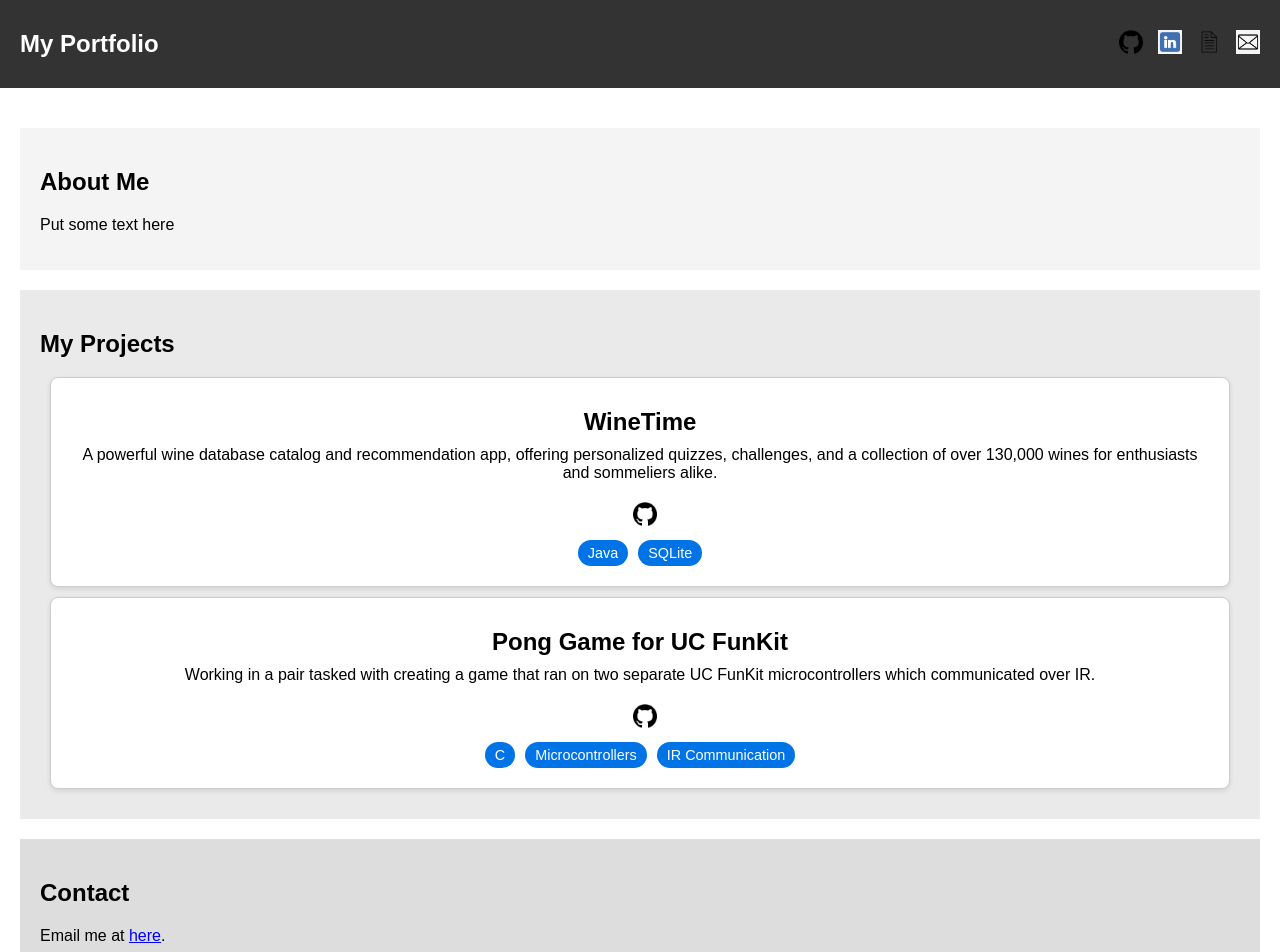
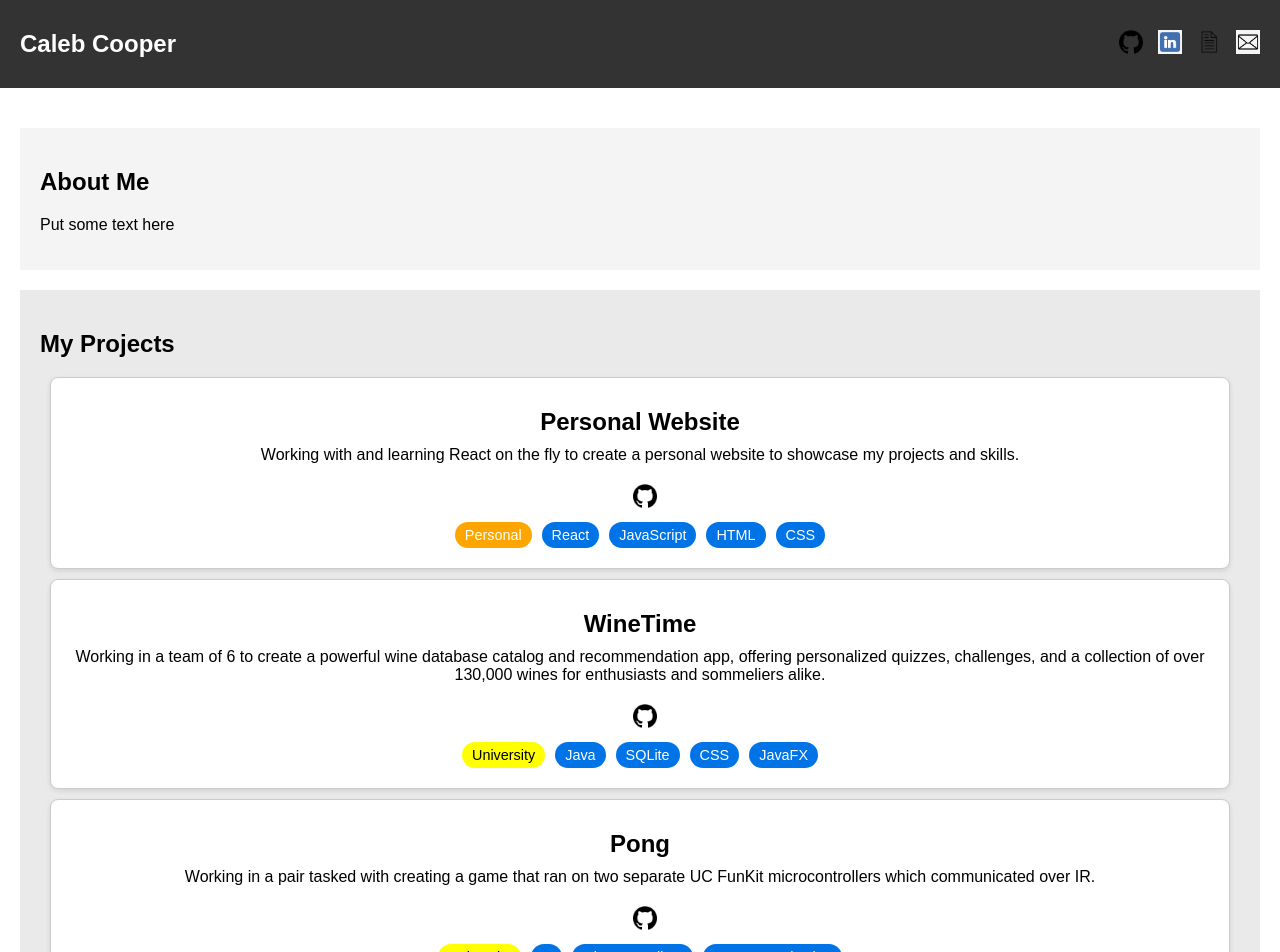
Before and after one commit to caleb-cooper2/caleb-cooper2.github.io, a React (Create React App) app: page / in a window 1280 px wide. Shown: the top 952 px of the page. Built offline with nearby package versions, Linux system fonts and the light colour scheme.

Commit message:
Differentiated personal vs university projects. Delete contact bit from bottom

```diff
--- a/src/App.js
+++ b/src/App.js
@@ -3,7 +3,6 @@ import React from "react";
 import Navbar from "./components/Navbar";
 import Projects from "./components/Projects";
 import About from "./components/About";
-import Contact from "./components/Contact";
 
 function App() {
   return (
@@ -12,7 +11,6 @@ function App() {
       <main>
         <About />
         <Projects />
-        <Contact />
       </main>
     </div>
   );
--- a/src/components/Contact.css
+++ /dev/null
@@ -1,10 +0,0 @@
-.contact {
-    padding: 20px;
-    background-color: #ddd;
-    margin: 20px 0;
-  }
-
-  .contact a {
-    color: blue;
-    text-decoration: underline;
-  }
--- a/src/components/Contact.js
+++ /dev/null
@@ -1,13 +0,0 @@
-import React from "react";
-import "./Contact.css";
-
-function Contact() {
-  return (
-    <section id="contact" className="contact">
-      <h2>Contact</h2>
-      <p>Email me at <a href="mailto:calebcooper8812@gmail.com">here</a>.</p>
-    </section>
-  );
-}
-
-export default Contact;
--- a/src/components/Navbar.js
+++ b/src/components/Navbar.js
@@ -8,7 +8,7 @@ import emailIcon from "../assets/email.png";
 function Navbar() {
   return (
     <nav className="navbar">
-      <h1 className="logo">My Portfolio</h1>
+      <h1 className="logo">Caleb Cooper</h1>
       <div className="icon-links">
         <div className="icon-wrapper">
           <a
--- a/src/components/Projects.js
+++ b/src/components/Projects.js
@@ -6,20 +6,40 @@ import "./Projects.css";
 function Projects() {
   const projectTiles = [
     new TileBuilder()
+      .setTitle("Personal Website")
+      .setDescription(
+        "Working with and learning React on the fly to create a personal website to showcase my projects and skills."
+      )
+      .setGithubLink("https://github.com/ccooper6/ccooper6.github.io")
+      .setKeyAspects(["React", "JavaScript", "HTML", "CSS"])
+      .setProjectType("Personal")
+      .build(),
+    new TileBuilder()
       .setTitle("WineTime")
       .setDescription(
-        "A powerful wine database catalog and recommendation app, offering personalized quizzes, challenges, and a collection of over 130,000 wines for enthusiasts and sommeliers alike."
+        "Working in a team of 6 to create a powerful wine database catalog and recommendation app, offering personalized quizzes, challenges, and a collection of over 130,000 wines for enthusiasts and sommeliers alike."
       )
       .setGithubLink("https://github.com/ccooper6/WineTime")
-      .setKeyAspects(["Java", "SQLite"])
+      .setKeyAspects(["Java", "SQLite", "CSS", "JavaFX"])
+      .setProjectType("University")
       .build(),
     new TileBuilder()
-      .setTitle("Pong Game for UC FunKit")
+      .setTitle("Pong")
       .setDescription(
         "Working in a pair tasked with creating a game that ran on two separate UC FunKit microcontrollers which communicated over IR."
       )
+      .setGithubLink("https://github.com/ccooper6/UC_FunKit_Pong")
+      .setKeyAspects(["C", "Microcontrollers", "IR Communication"])
+      .setProjectType("University")
+      .build(),
+      new TileBuilder()
+      .setTitle("Resource Stockpiling")
+      .setDescription(
+        "Working in a pair tasked with creating a game that showcased our understanding of Java and JavaFX."
+      )
       .setGithubLink("https://github.com/ccooper6/Resource-Stockpiling")
-      .setKeyAspects(["C", "Microcontrollers", "IR Communication"])
+      .setKeyAspects(["Java", "JavaFX"])
+      .setProjectType("University")
       .build(),
   ];
 
--- a/src/components/Tile.css
+++ b/src/components/Tile.css
@@ -57,3 +57,11 @@
     border-radius: 15px;
     font-size: 0.9em;
   }
+
+  .type-bubble {
+    background-color: #0073e6;
+    color: white;
+    padding: 5px 10px;
+    border-radius: 15px;
+    font-size: 0.9em;
+  }
--- a/src/components/Tile.js
+++ b/src/components/Tile.js
@@ -2,7 +2,17 @@ import React from "react";
 import "./Tile.css";
 import githubIcon from "../assets/github.png";
 
-function Tile({ title, description, image, githubLink, keyAspects }) {
+function Tile({ title, description, image, githubLink, keyAspects, projectType }) {
+  var bubbleColor = "";
+  var textColor = "";
+  if (projectType === "University") {
+    bubbleColor = "yellow";
+    textColor = "black";
+  } else if (projectType === "Personal") {
+    bubbleColor = "orange";
+  } else {
+    bubbleColor = "red";
+  }
   return (
     <div className="tile">
       {image && <img src={image} alt={`${title} icon`} className="tile-image" />}
@@ -24,6 +34,11 @@ function Tile({ title, description, image, githubLink, keyAspects }) {
           </a>
         )}
         <div className="key-aspects">
+          {projectType && (
+            <span className="aspect-bubble" style={{ backgroundColor: bubbleColor, color: textColor }}>
+              {projectType}
+            </span>
+          )}
           {keyAspects &&
             keyAspects.map((aspect, index) => (
               <span key={index} className="aspect-bubble">
--- a/src/utils/TileBuilder.js
+++ b/src/utils/TileBuilder.js
@@ -6,6 +6,7 @@ class TileBuilder {
         image: null,
         githubLink: null,
         keyAspects: [],
+        projectType: "",
       };
     }
 
@@ -34,6 +35,11 @@ class TileBuilder {
       return this;
     }
 
+    setProjectType(type) {
+      this.tile.projectType = type;
+      return this;
+    }
+
     build() {
       return this.tile;
     }
```
